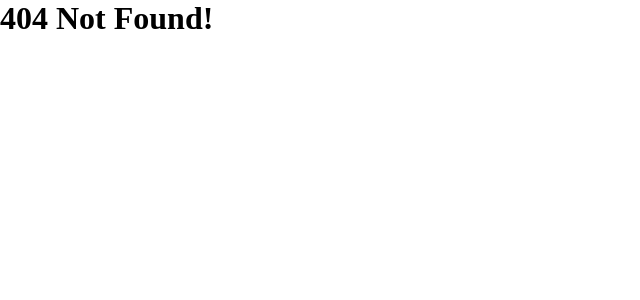
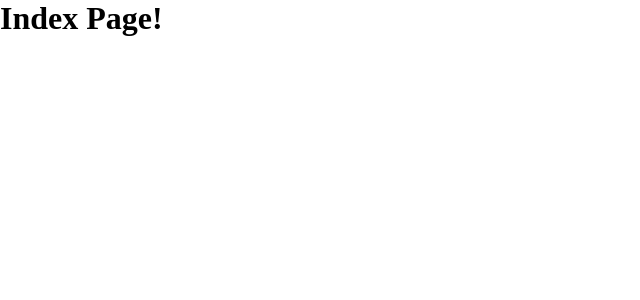
Before and after one commit to FukukouSSJouhou/FukukouSSJouhou, a React app: page / in a window 1280 px wide. Before the commit this address had no page. Shown: the top 300 px of the page, without its empty margins (0-640 px from the left). Built offline with nearby package versions, Linux system fonts and the light colour scheme.

Commit message:
added index

```diff
--- a/src/App.tsx
+++ b/src/App.tsx
@@ -1,5 +1,6 @@
 import * as React from 'react';
 import { BrowserRouter, Route, Routes } from 'react-router-dom';
+import IndexPage from './pages/IndexPage';
 import Page404 from './pages/Page404';
 class App extends React.Component{
     public render():React.ReactNode{
@@ -7,6 +8,8 @@ class App extends React.Component{
             <>
             <BrowserRouter>
                 <Routes>
+                    <Route path="/" element={<IndexPage />}/>
+                    <Route path="/index.html" element={<IndexPage />}/>
                     <Route path="*" element={<Page404 />} />
                 </Routes>
             </BrowserRouter>
--- /dev/null
+++ b/src/pages/IndexPage.tsx
@@ -0,0 +1,11 @@
+import * as React from "react";
+class IndexPage extends React.Component{
+    public render():React.ReactNode{
+        return(
+            <>
+            <h1>Index Page!</h1>
+            </>
+        )
+    }
+}
+export default IndexPage;
```
